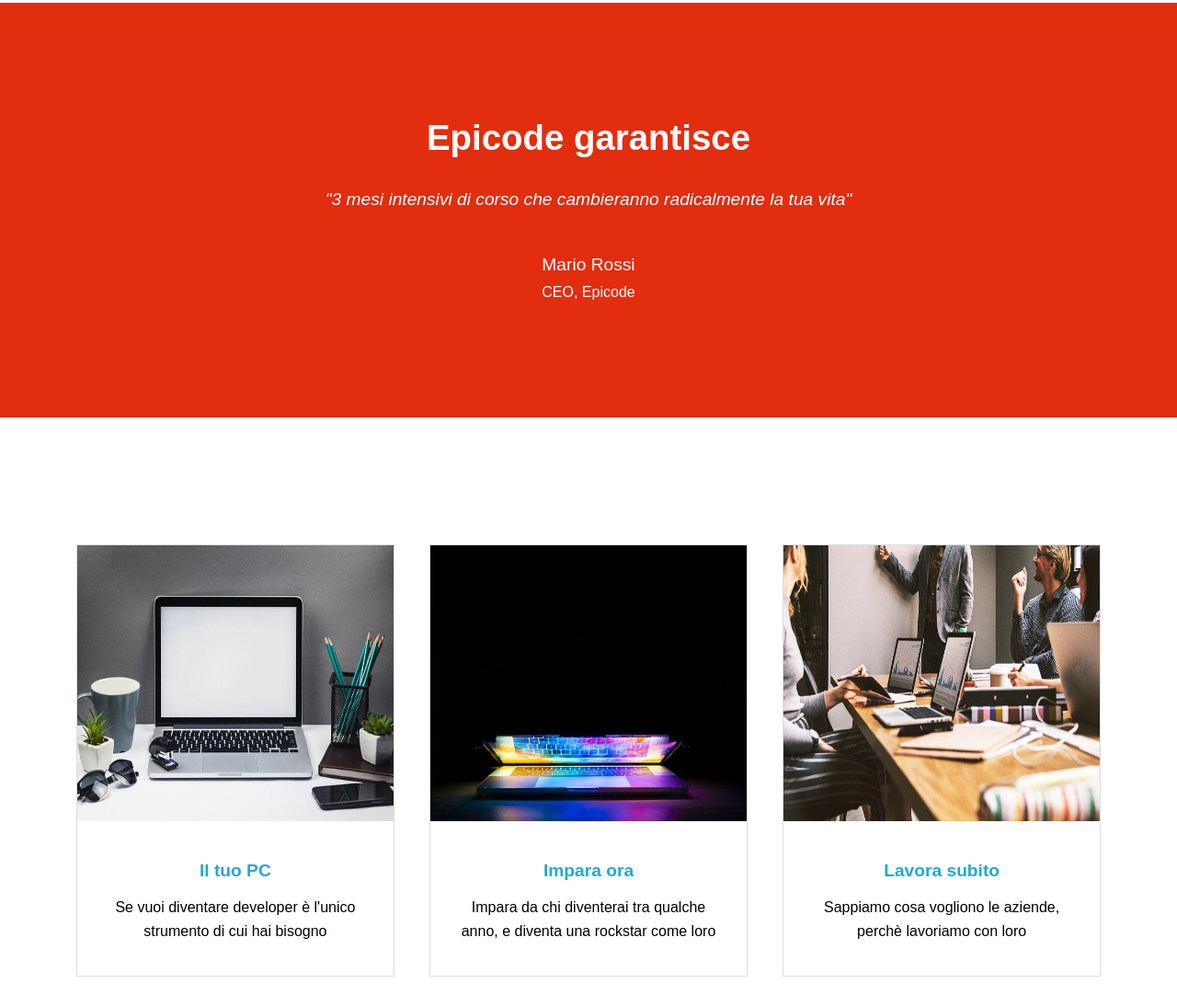
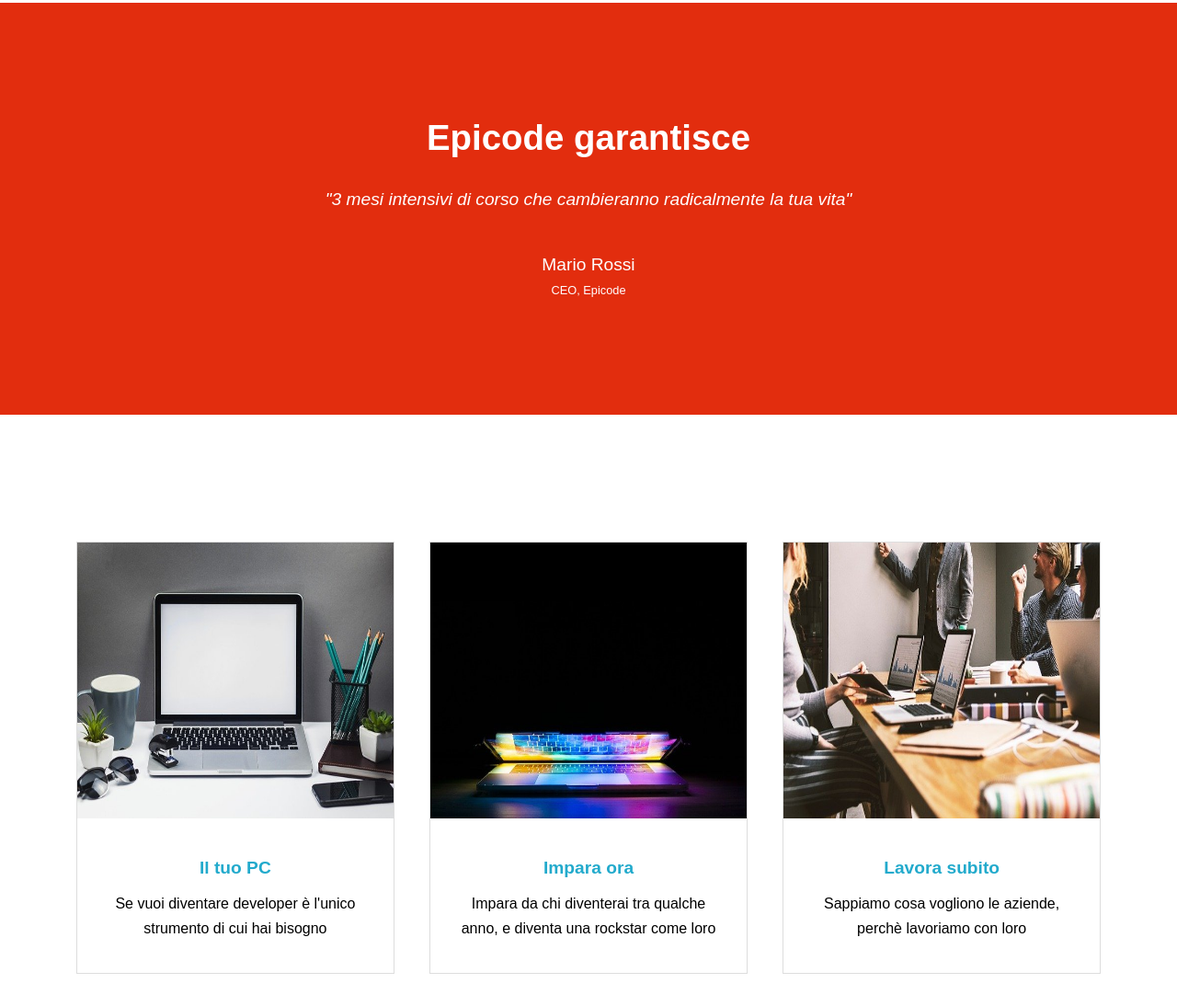
Before and after one commit to DomenicoCicero/s1-l5-progetto_settimanale, a plain HTML site: page index-desktop.html in a window 1280 px wide. Shown: the part 1672-2766 px from the top of the page at 92% size. Drawn offline with Linux system fonts and the light colour scheme.

Commit message:
modifica errore di battitura

```diff
--- a/assets/css/style-desktop.css
+++ b/assets/css/style-desktop.css
@@ -131,7 +131,7 @@ header {
 }
 
 .orange h5 {
-  font-size: o.8rem;
+  font-size: 0.8rem;
   text-align: center;
   color: white;
   padding-block-start: 1%;
```
